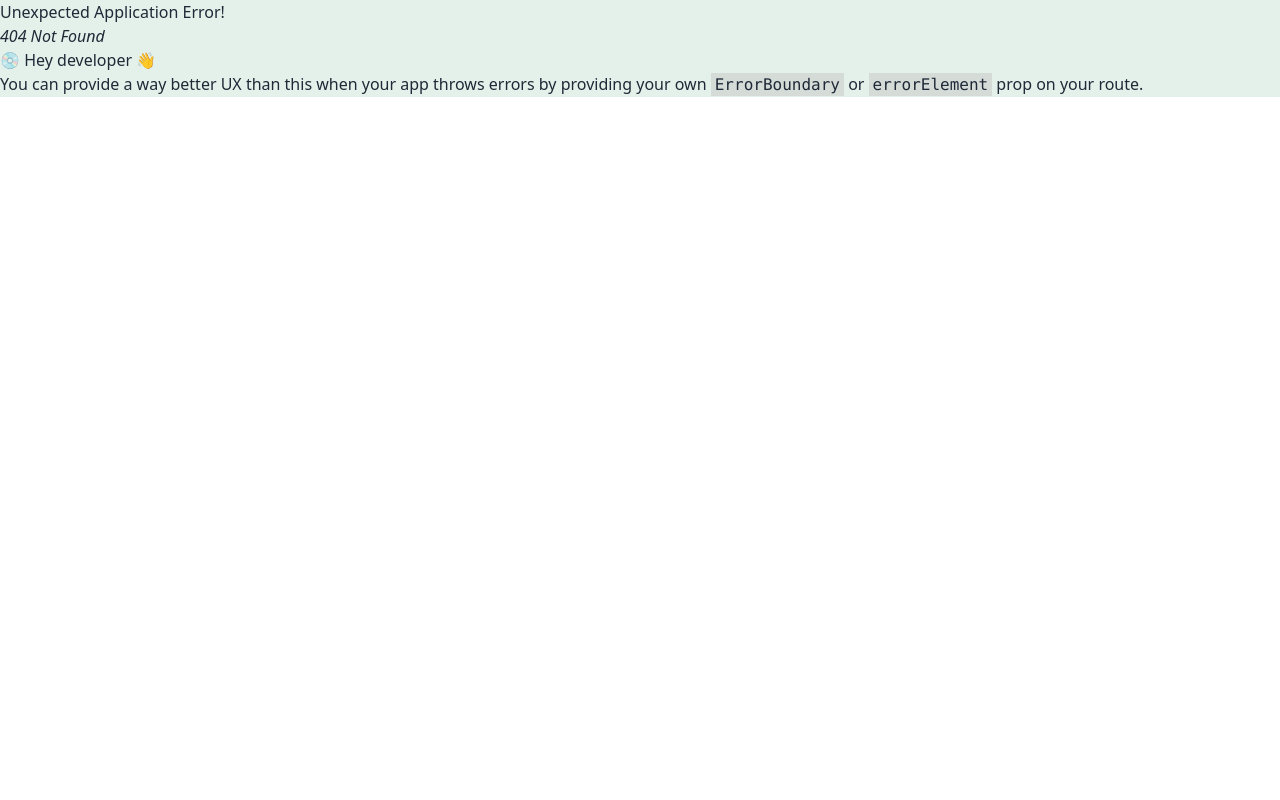
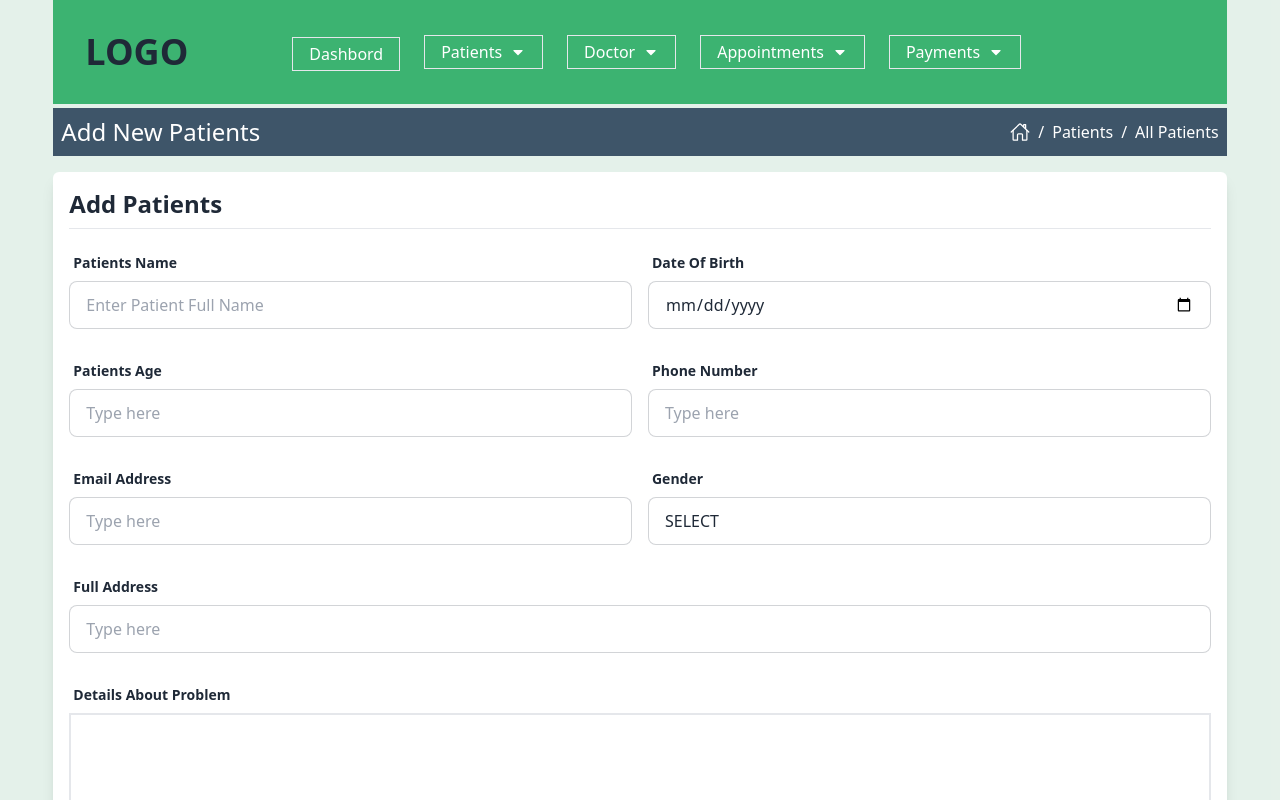
Before and after one commit to 0rakib0/Hospital-Management-Client, a React (Vite) app: page /add-patients in a window 1280 px wide. Before the commit this address had no page. Shown: the top 800 px of the page. Built offline with nearby package versions, Linux system fonts and the light colour scheme.

Commit message:
add patients page desgn

```diff
--- /dev/null
+++ b/src/Pages/Patients/AddPatients.jsx
@@ -0,0 +1,81 @@
+import PageTitle from "../../Shared/PageTitle/PageTitle"
+
+const Addpatients = () => {
+    return (
+        <div>
+            <PageTitle title='Add New Patients' mainPage='Patients' page='All Patients'></PageTitle>
+            <div className="bg-white my-4 p-4 rounded-md shadow-lg">
+                <h4 className="text-2xl font-semibold pb-2">Add Patients</h4>
+                <hr />
+                <form className="mt-4">
+                    <div className="flex flex-col md:flex-row gap-x-4 md:mb-6 md-4">
+                        <label className="form-control w-full">
+                            <div className="label">
+                                <span className="label-text font-bold">Patients Name</span>
+                            </div>
+                            <input type="text" placeholder="Enter Patient Full Name" className="input input-bordered w-full focus:border-secondaryColor focus:outline-0" />
+                        </label>
+
+                        <label className="form-control w-full">
+                            <div className="label">
+                                <span className="label-text font-bold">Date Of Birth</span>
+                            </div>
+                            <input type="date" className="input input-bordered w-full focus:border-secondaryColor focus:outline-0" />
+                        </label>
+                    </div>
+                    <div className="flex flex-col md:flex-row gap-x-4 md:mb-6 md-4">
+                        <label className="form-control w-full">
+                            <div className="label">
+                                <span className="label-text font-bold">Patients Age</span>
+                            </div>
+                            <input type="number" placeholder="Type here" className="input input-bordered w-full" />
+                        </label>
+
+                        <label className="form-control w-full">
+                            <div className="label">
+                                <span className="label-text font-bold">Phone Number</span>
+                            </div>
+                            <input type="text" placeholder="Type here" className="input input-bordered w-full" />
+                        </label>
+                    </div>
+                    <div className="flex flex-col md:flex-row gap-x-4 md:mb-6 md-4">
+                        <label className="form-control w-full">
+                            <div className="label">
+                                <span className="label-text font-bold">Email Address</span>
+                            </div>
+                            <input type="email" placeholder="Type here" className="input input-bordered w-full" />
+                        </label>
+
+                        <label className="form-control w-full">
+                            <div className="label">
+                                <span className="label-text font-bold">Gender</span>
+                            </div>
+                            <select name="" className="input input-bordered w-full" id="">
+                                <option className="mt-2" value="" selected hidden>SELECT</option>
+                                <option value="male">Male</option>
+                                <option value="male">Female</option>
+                            </select>
+                        </label>
+                    </div>
+                    <div className="md:mb-6 md-4">
+                        <label className="form-control w-full">
+                            <div className="label">
+                                <span className="label-text font-bold">Full Address</span>
+                            </div>
+                            <input type="text" placeholder="Type here" className="input input-bordered w-full" />
+                        </label>
+                    </div>
+                    <label className="form-control w-full">
+                        <div className="label">
+                            <span className="label-text font-bold">Details About Problem</span>
+                        </div>
+                        <textarea name="" id="" cols="30" rows="5" className="border-2 p-2 w-full"></textarea>
+                    </label>
+                    <input type="submit" className="input bg-primaryColor w-full mt-2 text-white hover:bg-secondaryColor duration-300" />
+                </form>
+            </div>
+        </div>
+    )
+}
+
+export default Addpatients
--- a/src/Routs/Routs.jsx
+++ b/src/Routs/Routs.jsx
@@ -4,6 +4,7 @@ import {
   } from "react-router-dom";
 import Root from "../Roots/Roots";
 import Dashbord from "../Pages/Dashbord/Dashbord";
+import Addpatients from "../Pages/Patients/AddPatients";
 
 const router = createBrowserRouter([
     {
@@ -13,6 +14,10 @@ const router = createBrowserRouter([
         {
             path:'',
             element: <Dashbord></Dashbord>
+        },
+        {
+          path:'/add-patients/',
+          element: <Addpatients></Addpatients>
         }
       ]
     },
--- a/src/Shared/NavBar/Navbar.jsx
+++ b/src/Shared/NavBar/Navbar.jsx
@@ -5,7 +5,7 @@ const NavBar = () => {
 
     const PatientChilditemss =
         <>
-            <li className="hover:text-white"><Link>Add Patient</Link></li>
+            <li className="hover:text-white"><Link to='/add-patients/'>Add Patient</Link></li>
             <li className="hover:text-white"><Link>All Patient</Link></li>
             <li className="hover:text-white"><Link>Patient Details</Link></li>
             <li className="hover:text-white"><Link>Edit Patient</Link></li>
@@ -35,14 +35,14 @@ const NavBar = () => {
 
 
     return (
-        <div className="bg-primaryColor mb-4 flex lg:items-center lg:flex-row flex-col lg:gap-24 px-6 lg:py-6 pb-6">
+        <div className="bg-primaryColor mb-1 flex lg:items-center lg:flex-row flex-col lg:gap-24 px-6 lg:py-6 pb-6">
 
             <div className="mb-3 lg:mb-0 p-2">
                 <h4 className="text-4xl font-bold">LOGO</h4>
             </div>
             <div>
                 <ul className="flex lg:items-center lg:flex-row flex-col lg:justify-center  relative gap-y-2 gap-x-6">
-                    <li className="md:mt-1 text-white border py-1 px-4"><Link>Dashbord</Link></li>
+                    <li className="md:mt-1 text-white border py-1 px-4"><Link to=''>Dashbord</Link></li>
                     <DropDownStack parentItem="Patients" ChildItems={PatientChilditemss}></DropDownStack>
                     <DropDownStack parentItem="Doctor" ChildItems={DoctorChilditemss}></DropDownStack>
                     <DropDownStack parentItem="Appointments" ChildItems={ApointmentChilditemss}></DropDownStack>
--- /dev/null
+++ b/src/Shared/PageTitle/PageTitle.jsx
@@ -0,0 +1,16 @@
+import { IoHomeOutline } from "react-icons/io5";
+import { Link } from "react-router-dom";
+
+
+const PageTitle = ({title, mainPage, page}) => {
+    return (
+        <div className="flex items-center justify-between bg-ThirthColor p-2 text-white">
+            <h5 className="text-2xl">{title}</h5>
+            <div className="flex items-center gap-2">
+                <Link to=''><IoHomeOutline className="text-xl"></IoHomeOutline></Link> / <span>{mainPage}</span> / <span>{page}</span>
+            </div>
+        </div>
+    )
+}
+
+export default PageTitle
--- a/src/main.jsx
+++ b/src/main.jsx
@@ -9,7 +9,7 @@ import router from './Routs/Routs.jsx';
 
 ReactDOM.createRoot(document.getElementById('root')).render(
   <React.StrictMode>
-    <div className='bg-[#e4f1eafa]'>
+    <div className='bg-[#e4f1eafa] pb-4'>
       <RouterProvider router={router} />
     </div>
   </React.StrictMode>,
```
